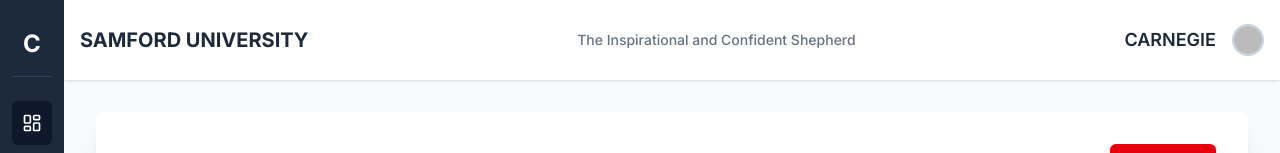
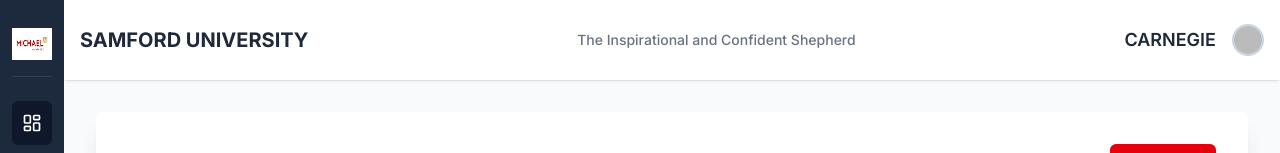
Before and after one commit to scooter7/ChemGen, a Next.js app: page /dashboard in a window 1280 px wide. Shown: the top 153 px of the page. Built offline with nearby package versions, Linux system fonts and the light colour scheme; no server answers; the database is empty; sample sign-in values are in the browser's storage.

Commit message:
logo add

```diff
--- a/app/_components/layout/Sidebar.tsx
+++ b/app/_components/layout/Sidebar.tsx
@@ -33,10 +33,11 @@ export default function Sidebar() {
           href="/dashboard"
           className="flex items-center h-10 justify-center group-hover:justify-start group-hover:px-1"
         >
-          <span className="text-2xl font-bold text-white group-hover:hidden">C</span>
-          <span className="hidden group-hover:block text-xl font-semibold text-white ml-1 whitespace-nowrap">
-            ChemGen
-          </span>
+          <img
+            src="/michaelailogo.png"
+            alt="ChemGen logo"
+            className="h-8 w-auto"
+          />
         </Link>
       </div>
       <nav className="flex-grow">
@@ -45,13 +46,15 @@ export default function Sidebar() {
             <li key={item.label}>
               <Link
                 href={item.href}
-                className={`flex items-center p-3 rounded-md hover:bg-slate-700 transition-colors
-                            justify-center group-hover:justify-start group-hover:space-x-3
+                className={`flex items-center p-3 rounded-md hover:bg-slate-700 transition-colors \
+                            justify-center group-hover:justify-start group-hover:space-x-3\
                             ${pathname === item.href ? 'bg-slate-900 text-white font-semibold' : 'text-slate-300 hover:text-white'}`}
                 title={item.label}
               >
                 <item.icon size={20} className="flex-shrink-0" />
-                <span className="hidden group-hover:inline whitespace-nowrap">{item.label}</span>
+                <span className="hidden group-hover:inline whitespace-nowrap">
+                  {item.label}
+                </span>
               </Link>
             </li>
           ))}
```
Also changed, not shown: public/michaelailogo.png (added).
